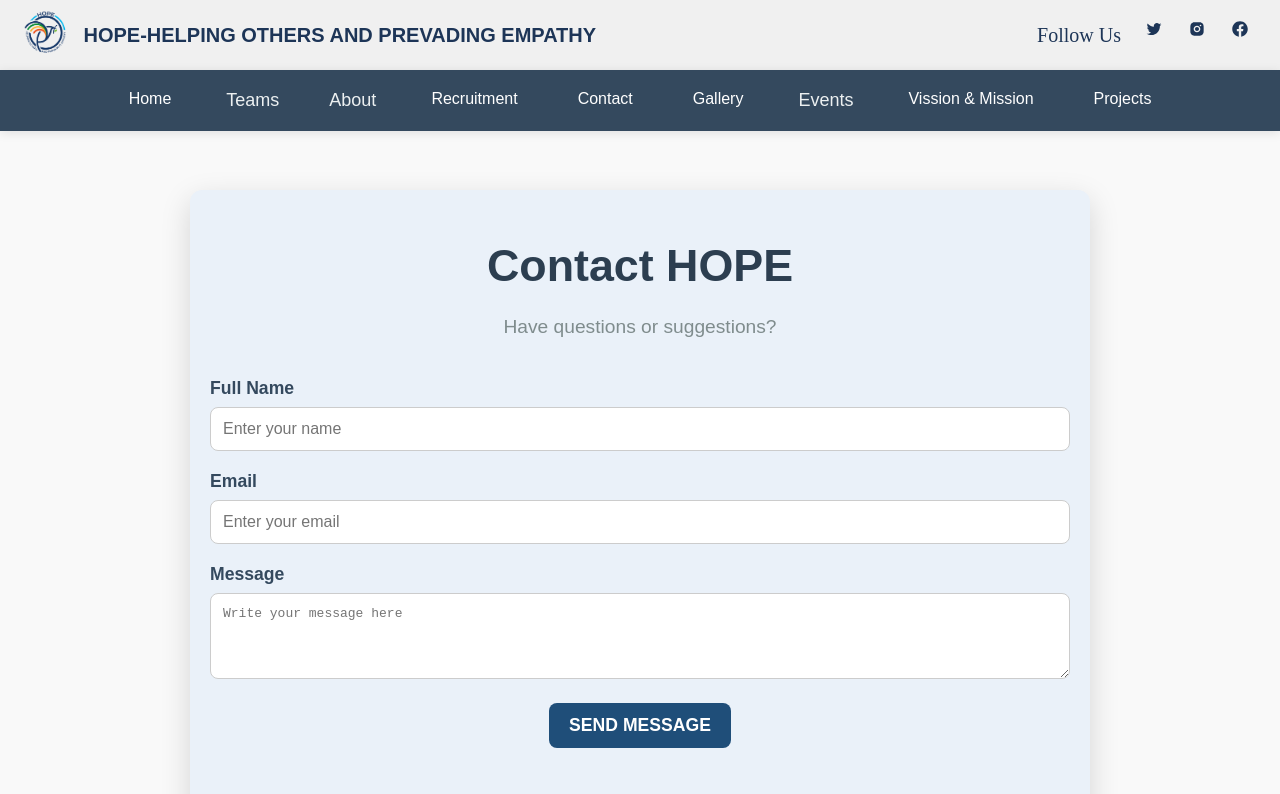
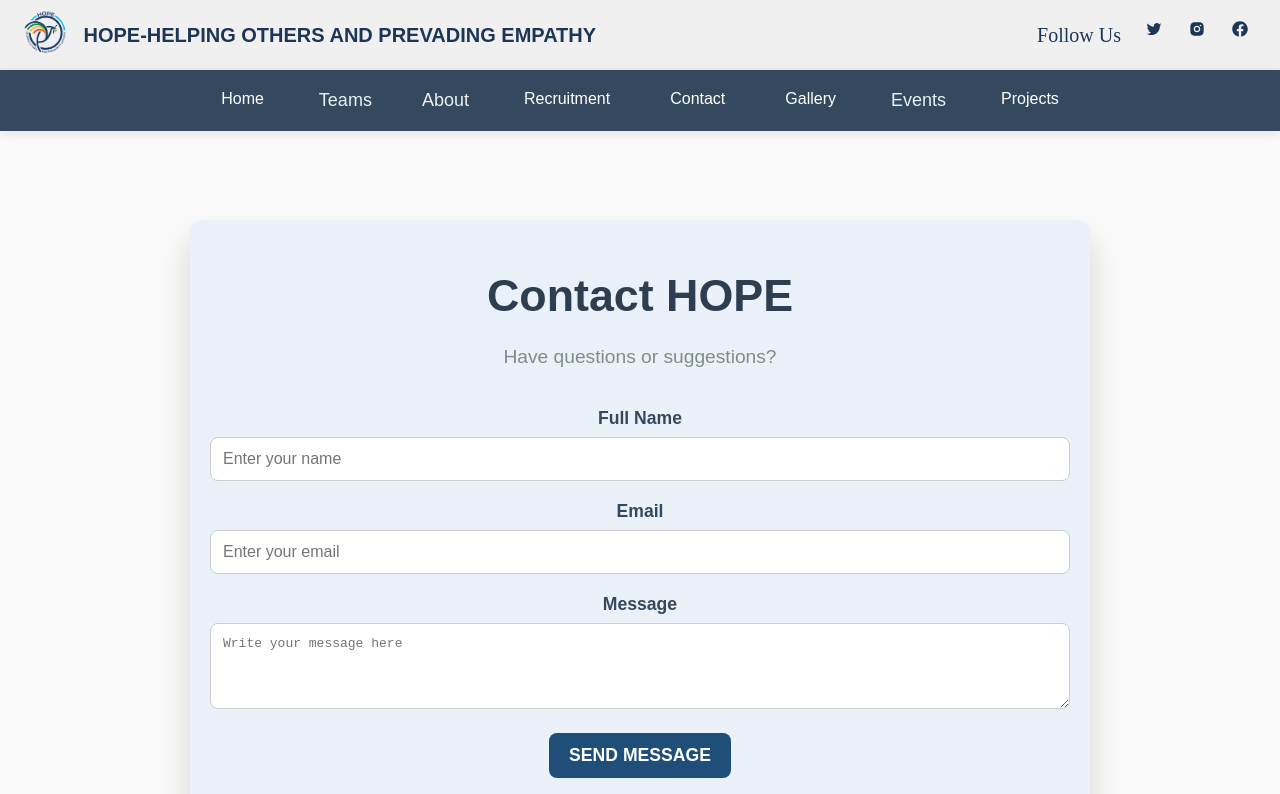
Before and after one commit to Achyutha-reddy/HOPE_VJIT, a React (Create React App) app: page /contact in a window 1280 px wide. Shown: the top 794 px of the page. Built offline with nearby package versions, Linux system fonts and the light colour scheme.

Commit message:
first commit

```diff
--- a/src/App.js
+++ b/src/App.js
@@ -20,7 +20,7 @@ import Contact from "./pages/Contact/Contact";
 // import RythuBandhuSamithi from "./pages/Gallery/RythuBandhuSamithi/RythuBandhuSamithi";
 import Upcomming from "./pages/Events/Upcomming/Upcomming";
 import Past from "./pages/Events/Past/Past";
-import VissionMission from "./pages/Vision&Mission/VisionMission";
+// import VissionMission from "./pages/Vision&Mission/VisionMission";
 // import ProjectLaal from "./pages/Projects/ProjectLaal/ProjectLaal";
 // import ProjectShiksha from "./pages/Projects/ProjectShiksha/ProjectShiksha";
 // import ProjectConnect2Earth from "./pages/Projects/ProjectConnect2Earth/ProjectConnect2Earth";
@@ -69,7 +69,7 @@ function App() {
         <Route path="/events/past" element={<Past />} />
 
         {/* Vision & Mission Route */}
-        <Route path="/vissionmission" element={<VissionMission />} />
+        {/* <Route path="/vissionmission" element={<VissionMission />} /> */}
 
         {/* Projects Routes */}
         <Route path="/projects" element={<Projects />} />
--- a/src/components/Navbar/Navbar.jsx
+++ b/src/components/Navbar/Navbar.jsx
@@ -85,9 +85,9 @@ const Navbar = () => {
               </ul>
             )}
           </li>
-          <li className="navbar-item">
+          {/* <li className="navbar-item">
             <Link to="/vissionmission" className="navbar-links">Vission & Mission</Link>
-          </li>
+          </li> */}
           {/* <li className="navbar-item" onClick={toggleDropdown}>
             <span className="navbar-links">Projects</span>
             {isDropdownOpen && (
--- a/src/pages/Contact/contact.css
+++ b/src/pages/Contact/contact.css
@@ -1,8 +1,10 @@
 /* contact.css */
 .main {
-  height: 1400px;
-  width: auto;
-  padding-top: 140px;
+  padding: 50px 20px;
+  /* background: linear-gradient(135deg, #a6f1a6, #2c3e50); */
+  text-align: center;
+  min-height: 100vh;
+  /* box-shadow: 0 8px 20px rgba(0, 0, 0, 0.2); */
 }
 
 .contact-container {
@@ -11,7 +13,7 @@
   margin: 0 auto;
   background-color: #eaf1f9; /* Soft light blue background */
   border-radius: 12px;
-  box-shadow: 0 10px 30px rgba(0, 0, 0, 0.15);
+  box-shadow: 0 20px 30px rgba(0, 0, 0, 0.15);
   animation: fadeIn 1s ease-out;
 }
 
--- a/src/pages/Recruitment/recruitment.css
+++ b/src/pages/Recruitment/recruitment.css
@@ -3,11 +3,20 @@
 .logo-container {
     text-align: center;
     margin-bottom: 40px;
+
   }
 
   .logo {
     max-width: 200px;
     height: auto;
+  }
+  .main{
+    padding: 50px 20px;
+    /* background: linear-gradient(135deg, #a6f1a6, #2c3e50); */
+    text-align: center;
+    min-height: 100vh;
+    margin-top: 100px;
+    /* box-shadow: 0 8px 20px rgba(0, 0, 0, 0.2); */
   }
 
   .google-form-link-container {
```
